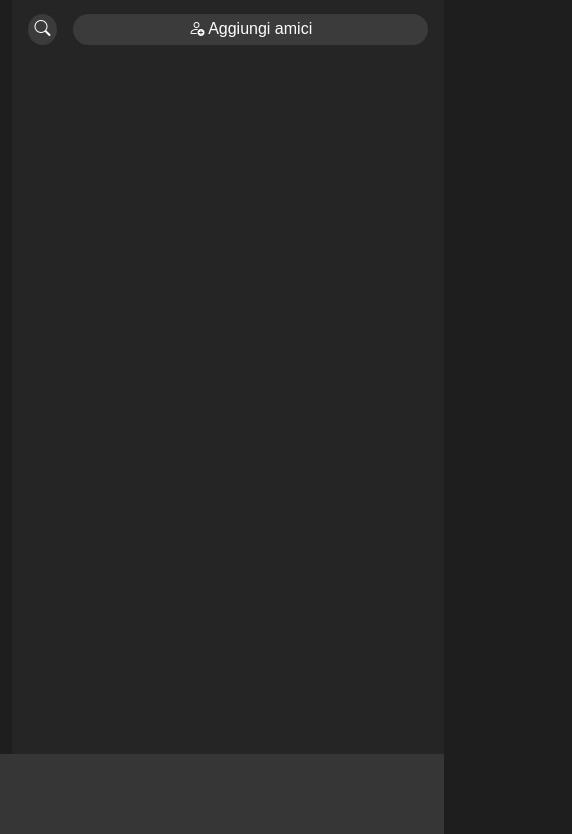
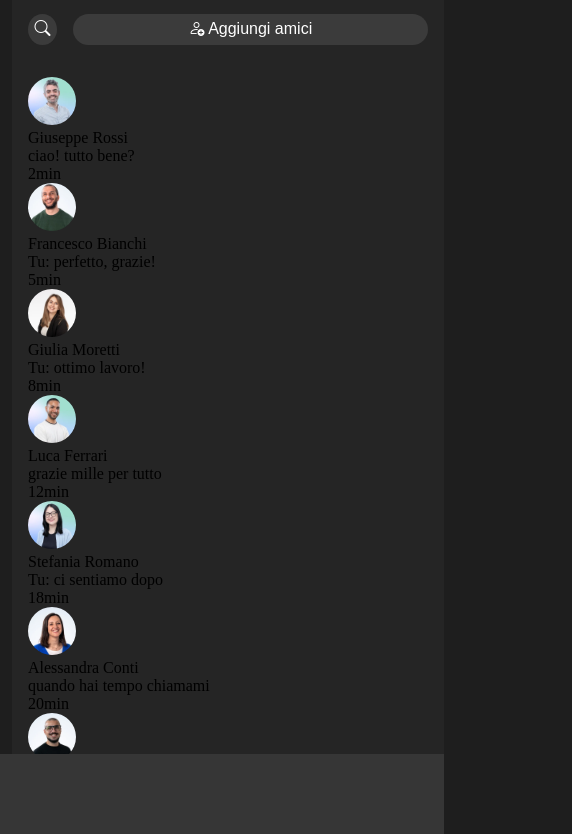
Before and after one commit to BelliaNino/htmlcss-discord-chat, a plain HTML site: page index.html in a window 1280 px wide. Shown: the part 46-880 px from the top of the page, 68-640 px from the left. Drawn offline with nearby package versions, Linux system fonts and the light colour scheme.

Commit message:
add chat element

```diff
--- a/index.html
+++ b/index.html
@@ -37,6 +37,105 @@
                     <button><i class="bi bi-person-add"></i><span> Aggiungi amici</span></button>
 
                 </div>
+
+                <div class="chat">
+                    <div class="profile">
+                        <img src="./img/profile1.webp" class="pic" alt="">
+                        <div>
+                        <span class="name">Giuseppe Rossi</span>
+                        <p class="mail">ciao! tutto bene?</p>
+                        </div>
+                        <span class="time">2min</span>
+                    </div>
+                    <div class="profile">
+                        <img src="./img/profile2.webp" class="pic" alt="">
+                        <div>
+                        <span class="name">Francesco Bianchi</span>
+                        <p class="mail">Tu: perfetto, grazie!</p>
+                        </div>
+                        <span class="time">5min</span>
+                    </div>
+                    <div class="profile">
+                        <img src="./img/profile3.webp" class="pic" alt="">
+                        <div>
+                        <span class="name">Giulia Moretti</span>
+                        <p class="mail">Tu: ottimo lavoro!</p>
+                        </div>
+                        <span class="time">8min</span>
+                    </div>
+                    <div class="profile">
+                        <img src="./img/profile4.webp" class="pic" alt="">
+                        <div>
+                        <span class="name">Luca Ferrari</span>
+                        <p class="mail">grazie mille per tutto</p>
+                    </div>
+                    <span class="time">12min</span>
+                    </div>
+                    <div class="profile">
+                        <img src="./img/profile5.webp" class="pic" alt="">
+                        <div>
+                        <span class="name">Stefania Romano</span>
+                        <p class="mail">Tu: ci sentiamo dopo</p>
+                    </div>
+                    <span class="time">18min</span>
+                    </div>
+                    <div class="profile">
+                        <img src="./img/profile6.webp" class="pic" alt="">
+                        <div>
+                        <span class="name">Alessandra Conti</span>
+                        <p class="mail">quando hai tempo chiamami</p>
+                    </div>
+                    <span class="time">20min</span>
+                    </div>
+                    <div class="profile">
+                        <img src="./img/profile7.webp" class="pic" alt="">
+                        <div>
+                        <span class="name">Elia Martin</span>
+                        <p class="mail">Tu: hai visto il messaggio?</p>
+                    </div>
+                    <span class="time">22min</span>
+                    </div>
+                    <div class="profile">
+                        <img src="./img/profile8.webp" class="pic" alt="">
+                        <div>
+                        <span class="name">Marta Greco</span>
+                        <p class="mail">ho finito il progetto</p>
+                    </div>
+                    <span class="time">48min</span>
+                    </div>
+                    <div class="profile">
+                        <img src="./img/profile9.webp" class="pic" alt="">
+                        <div>
+                        <span class="name">Marta Cortina</span>
+                        <p class="mail">Tu: lato nostro non ci sono problemi</p>
+                    </div>
+                    <span class="time">1h</span>
+                    </div>
+                    <div class="profile">
+                        <img src="./img/profile10.webp" class="pic" alt="">
+                        <div>
+                        <span class="name">Alfredo Longo</span>
+                        <p class="mail">ho finito il progetto</p>
+                    </div>
+                    <span class="time">1h</span>
+                    </div>
+                    <div class="profile">
+                        <img src="./img/profile11.webp" class="pic" alt="">
+                        <div>
+                        <span class="name">Greta Bianchi</span>
+                        <p class="mail">Lorem ipsum dolor sit.</p>
+                    </div>
+                    <span class="time">3h</span>
+                    </div>
+                    <div class="profile">
+                        <img src="./img/profile12.webp" class="pic" alt="">
+                        <div>
+                        <span class="name">Giovanni Affi</span>
+                        <p class="mail">Lorem, ipsum dolor.</p>
+                    </div>
+                    <span class="time">7h</span>
+                    </div>
+                </div>
             </main>
         </div>
     </div>
--- a/style.css
+++ b/style.css
@@ -89,6 +89,21 @@ main {
 
 }
 
+/*chat section*/
+.chat {
+    display: flex;
+    flex-direction: column;
+    justify-content: space-between;
+    padding: 1rem;
+
+    img {
+        border-radius: 50%;
+        width: 12%;
+    }
+
+
+}
+
 
 
 
```
